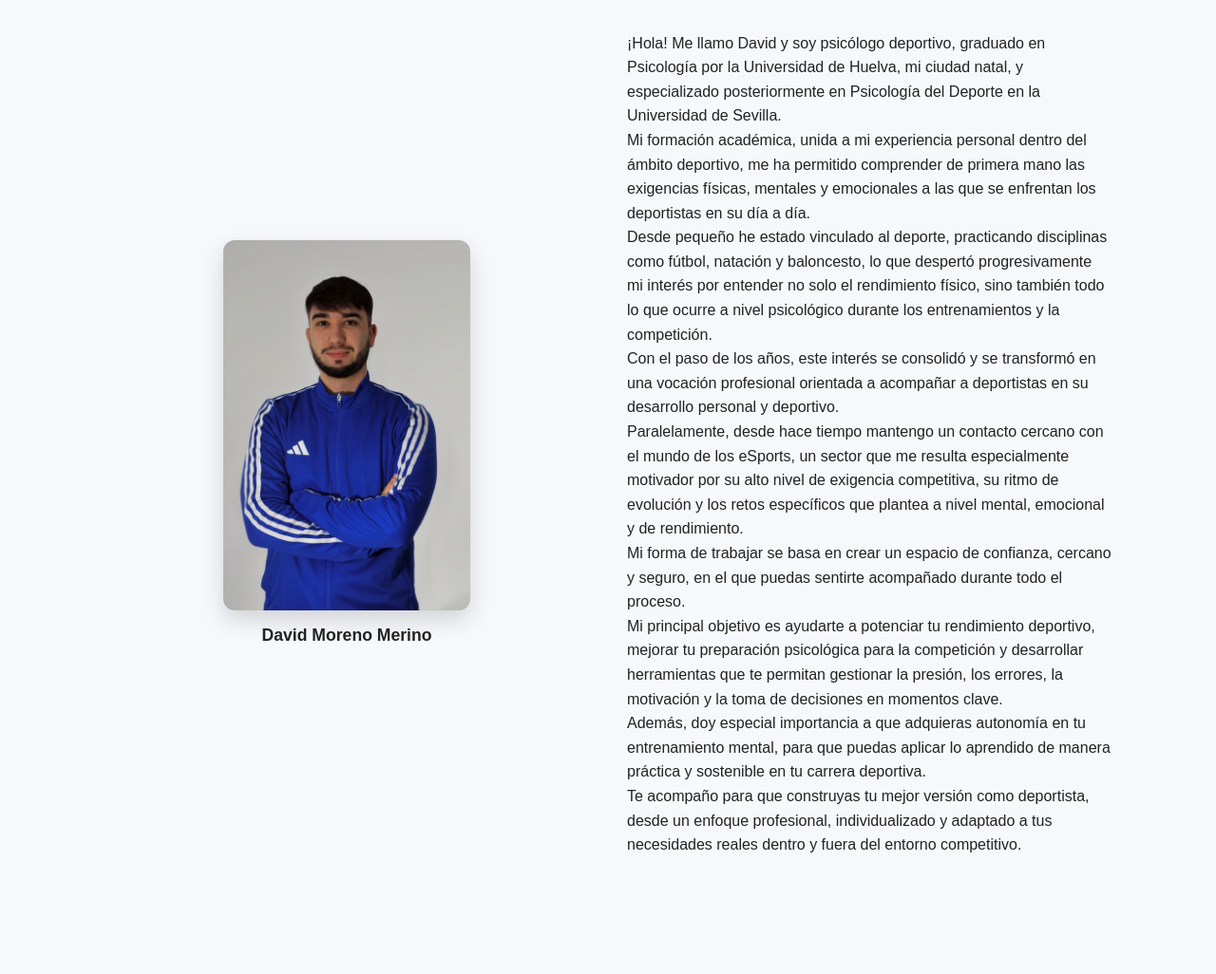
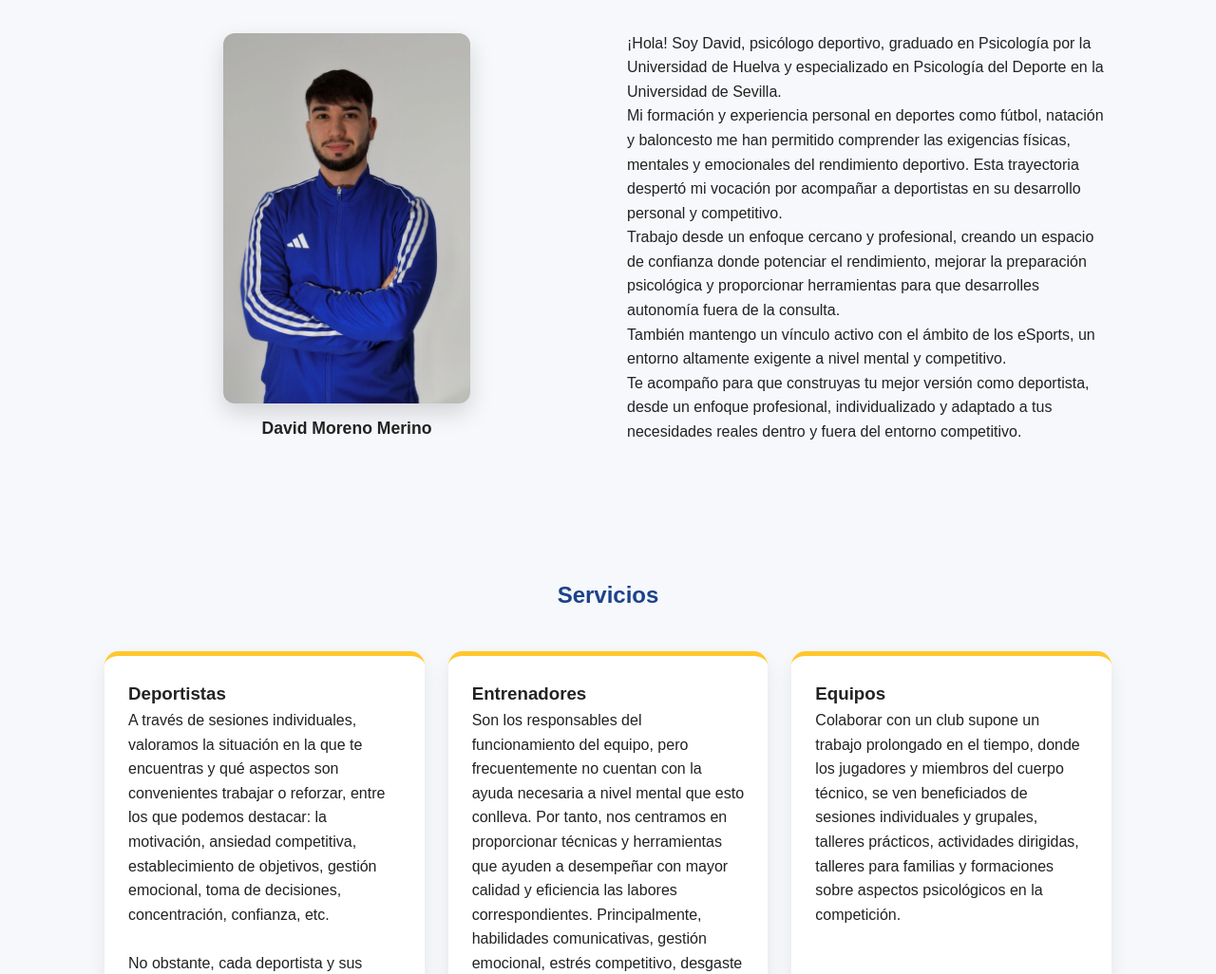
Before and after one commit to AntonioVG9/Mental-game, a plain HTML site: page index.html in a window 1280 px wide. Shown: the part 920-1946 px from the top of the page at 95% size. Drawn offline with Linux system fonts and the light colour scheme.

Commit message:
Update index.html

```diff
--- a/index.html
+++ b/index.html
@@ -102,7 +102,7 @@
       </ul>
     </section>
 
-   <section id="about_me">
+ <section id="about_me">
   <h2>Sobre mí</h2>
 
   <ul class="subsection2">
@@ -119,52 +119,35 @@
     <li>
 
       <p>
-        ¡Hola! Me llamo David y soy psicólogo deportivo, graduado en Psicología por la Universidad de Huelva, mi ciudad natal, y especializado posteriormente en Psicología del Deporte en la Universidad de Sevilla.
+        ¡Hola! Soy David, psicólogo deportivo, graduado en Psicología por la Universidad de Huelva y especializado en Psicología del Deporte en la Universidad de Sevilla.
       </p>
 
       <p>
-        Mi formación académica, unida a mi experiencia personal dentro del ámbito deportivo, me ha permitido comprender de primera mano las exigencias físicas, mentales y emocionales a las que se enfrentan los deportistas en su día a día.
+        Mi formación y experiencia personal en deportes como fútbol, natación y baloncesto me han permitido comprender las exigencias físicas, mentales y emocionales del rendimiento deportivo. Esta trayectoria despertó mi vocación por acompañar a deportistas en su desarrollo personal y competitivo.
       </p>
 
       <p>
-        Desde pequeño he estado vinculado al deporte, practicando disciplinas como fútbol, natación y baloncesto, lo que despertó progresivamente mi interés por entender no solo el rendimiento físico, sino también todo lo que ocurre a nivel psicológico durante los entrenamientos y la competición.
+        Trabajo desde un enfoque cercano y profesional, creando un espacio de confianza donde potenciar el rendimiento, mejorar la preparación psicológica y proporcionar herramientas para que desarrolles autonomía fuera de la consulta.
       </p>
 
       <p>
-        Con el paso de los años, este interés se consolidó y se transformó en una vocación profesional orientada a acompañar a deportistas en su desarrollo personal y deportivo.
-      </p>
-
-      <p>
-        Paralelamente, desde hace tiempo mantengo un contacto cercano con el mundo de los eSports, un sector que me resulta especialmente motivador por su alto nivel de exigencia competitiva, su ritmo de evolución y los retos específicos que plantea a nivel mental, emocional y de rendimiento.
-      </p>
-
-      <p>
-        Mi forma de trabajar se basa en crear un espacio de confianza, cercano y seguro, en el que puedas sentirte acompañado durante todo el proceso.
-      </p>
-
-      <p>
-        Mi principal objetivo es ayudarte a potenciar tu rendimiento deportivo, mejorar tu preparación psicológica para la competición y desarrollar herramientas que te permitan gestionar la presión, los errores, la motivación y la toma de decisiones en momentos clave.
-      </p>
-
-      <p>
-        Además, doy especial importancia a que adquieras autonomía en tu entrenamiento mental, para que puedas aplicar lo aprendido de manera práctica y sostenible en tu carrera deportiva.
+        También mantengo un vínculo activo con el ámbito de los eSports, un entorno altamente exigente a nivel mental y competitivo.
       </p>
 
       <p>
         Te acompaño para que construyas tu mejor versión como deportista, desde un enfoque profesional, individualizado y adaptado a tus necesidades reales dentro y fuera del entorno competitivo.
       </p>
 
-       <!--<p>
+    </li>
+
+  </ul>
+</section>
+    <!--<p>
         <strong>Titulación:</strong> Graduado en Psicología por la Universidad de Huelva.<br />
         <strong>Especialización:</strong> Psicología del Deporte por la Universidad de Sevilla.<br />
         <strong>Colegiado en:</strong> Colegio Oficial de Psicología (COP).<br />
        <strong>Nº de colegiado:</strong>
       </p>-->
-
-    </li>
-
-  </ul>
-</section>
 
     <section id="services">
       <h2>Servicios</h2>
```
